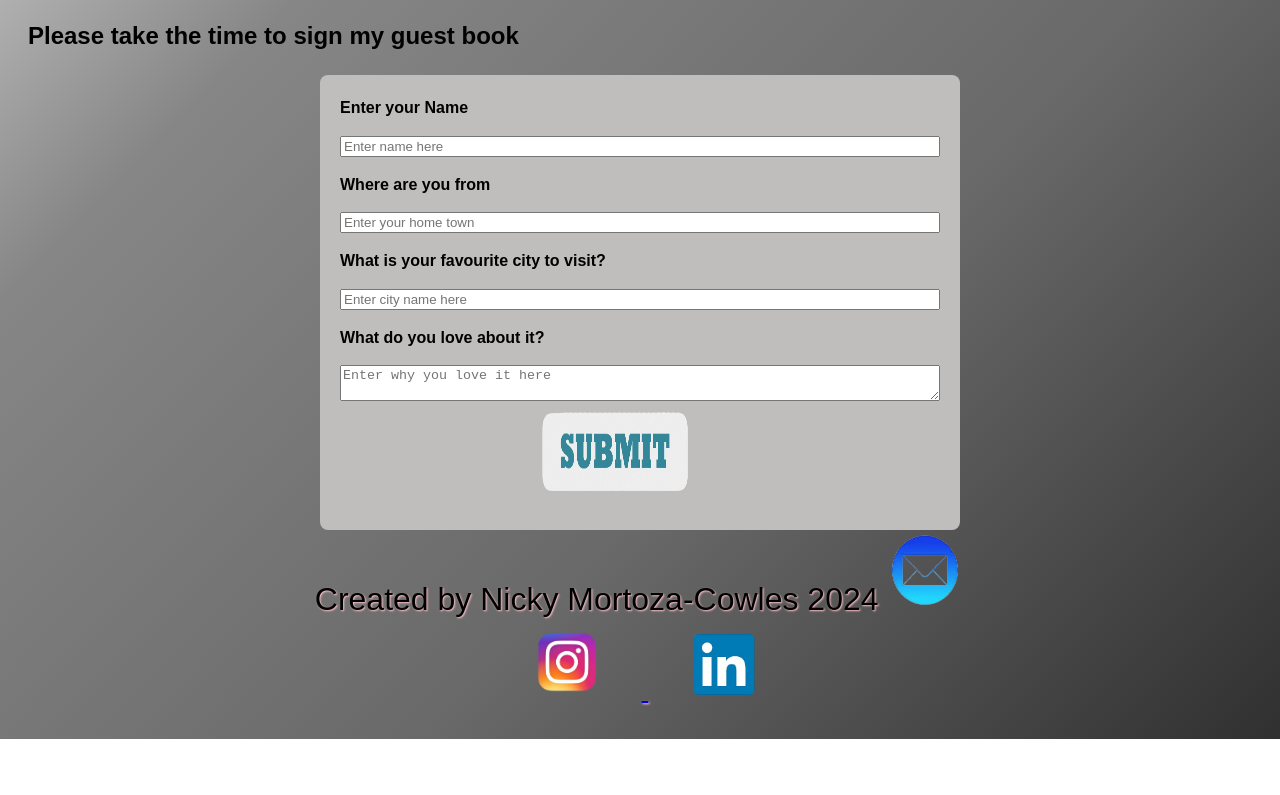
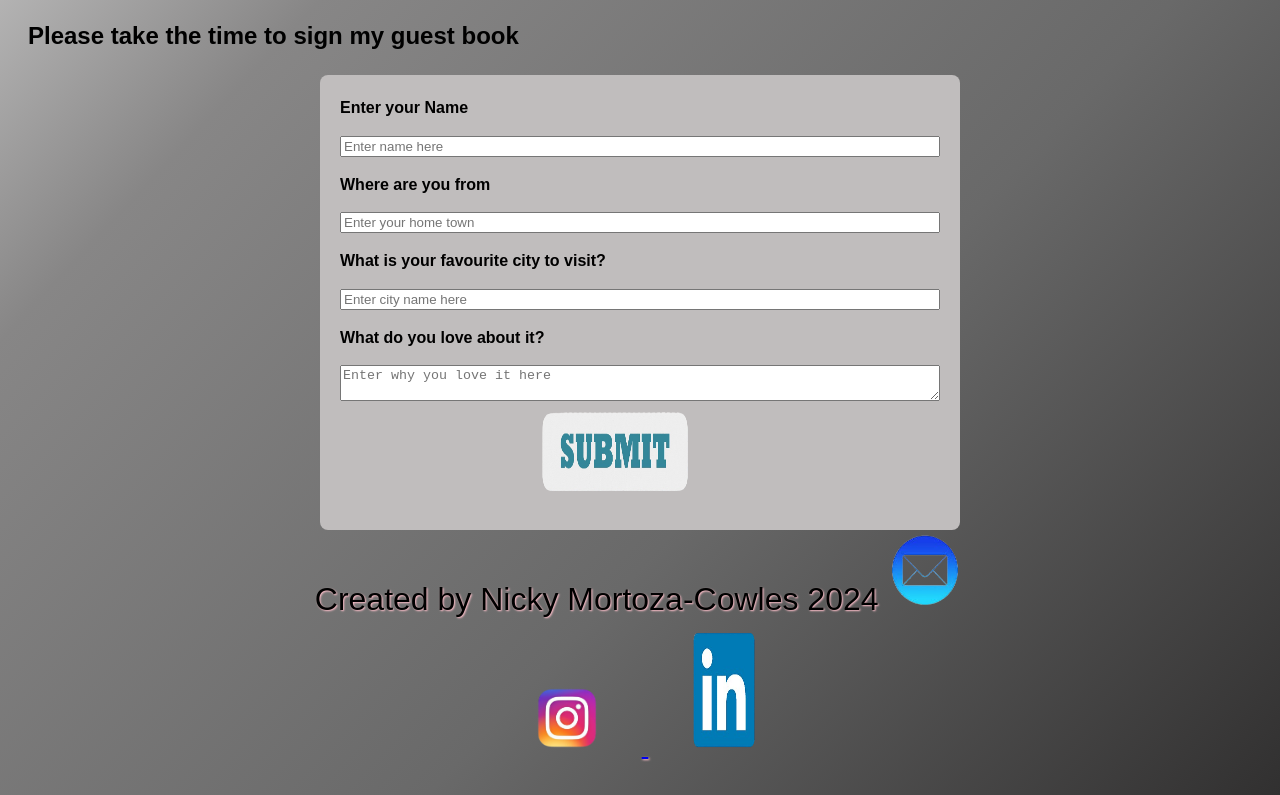
Before and after one commit to nicky-mc/Week-4-Visitor-Guest-Book, a website built with Vite: page client/index.html in a window 1280 px wide. Shown: the part 568-1363 px from the top of the page. Before the commit the page ends 1307 px from the top, so only its background shows below. Built offline with nearby package versions, Linux system fonts and the light colour scheme; no server answers.

Commit message:
Update index.html
Fixed typo

```diff
--- a/client/index.html
+++ b/client/index.html
@@ -119,7 +119,7 @@
             src="./linkedin-removebg-preview.png"
             alt="LinkedIn icon"
             width="120"
-            height:"130"
+            height="130"
           />
         </a>
       </div>
```
